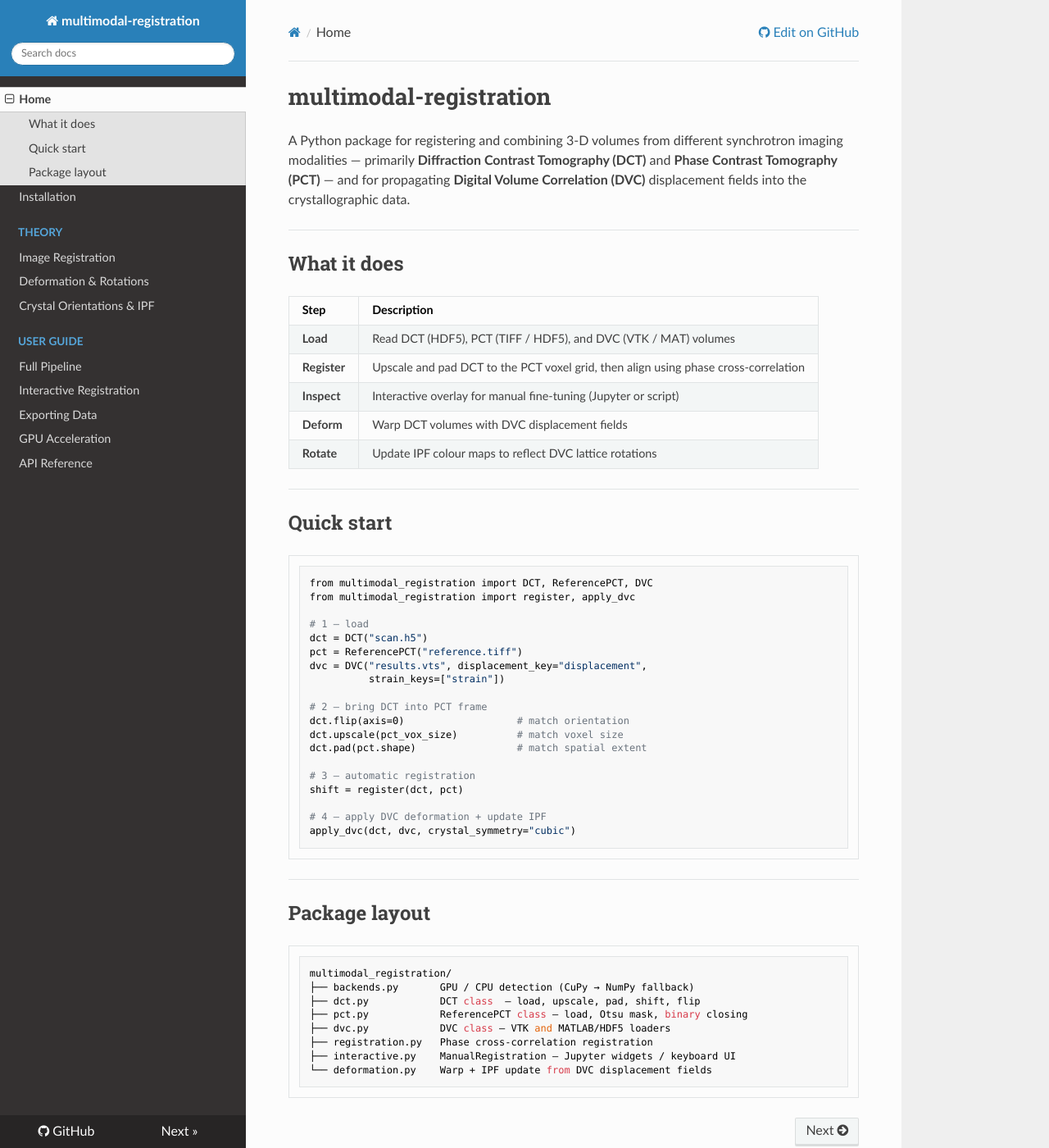
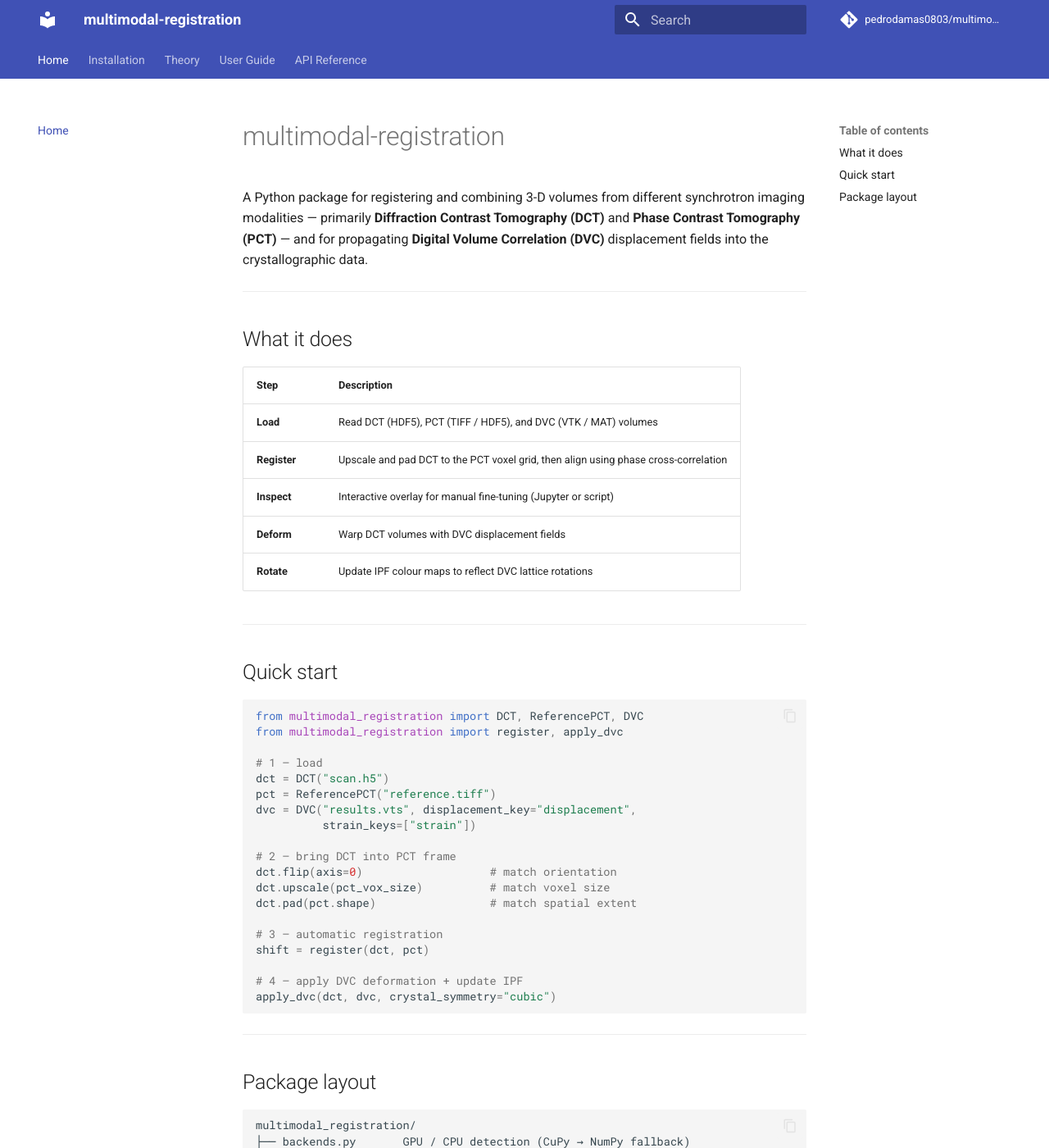
Before and after one commit to pedrodamas0803/multimodal-registration, an MkDocs documentation site: the page built from docs/index.md, in a window 1280 px wide and 1400 px high. Shown: the whole window at 82% size. Built offline with MkDocs 1.6.1 and Material for MkDocs 9.7.7, drawn with Linux system fonts in a browser that asks for light colours; nearby versions of some CDN libraries; comment, search, counter and statistics services are not loaded; some of the changed text lies outside the part shown.

Commit message:
switch docs to mkdocs-material

```diff
--- a/mkdocs.yml
+++ b/mkdocs.yml
@@ -2,9 +2,21 @@ site_name: multimodal-registration
 site_description: 3-D multimodal image registration for DCT and PCT volumes
 site_url: https://pedrodamas0803.github.io/multimodal-registration/
 repo_url: https://github.com/pedrodamas0803/multimodal-registration
+repo_name: pedrodamas0803/multimodal-registration
 
 theme:
-  name: readthedocs
+  name: material
+  features:
+    - navigation.tabs
+    - navigation.sections
+    - navigation.expand
+    - navigation.top
+    - search.highlight
+    - content.code.copy
+  palette:
+    - scheme: default
+      primary: indigo
+      accent: indigo
 
 nav:
   - Home: index.md
--- a/pyproject.toml
+++ b/pyproject.toml
@@ -49,7 +49,7 @@ all = [
 multimodal-registration = "multimodal_registration:main"
 
 [dependency-groups]
-docs = ["mkdocs>=1.6", "mkdocstrings[python]>=0.24", "pymdown-extensions>=10.0"]
+docs = ["mkdocs>=1.6", "mkdocs-material>=9.0", "mkdocstrings[python]>=0.24", "pymdown-extensions>=10.0"]
 
 [build-system]
 requires = ["uv_build>=0.8.9,<0.9.0"]
```
Also changed, not shown: 1 other file.
